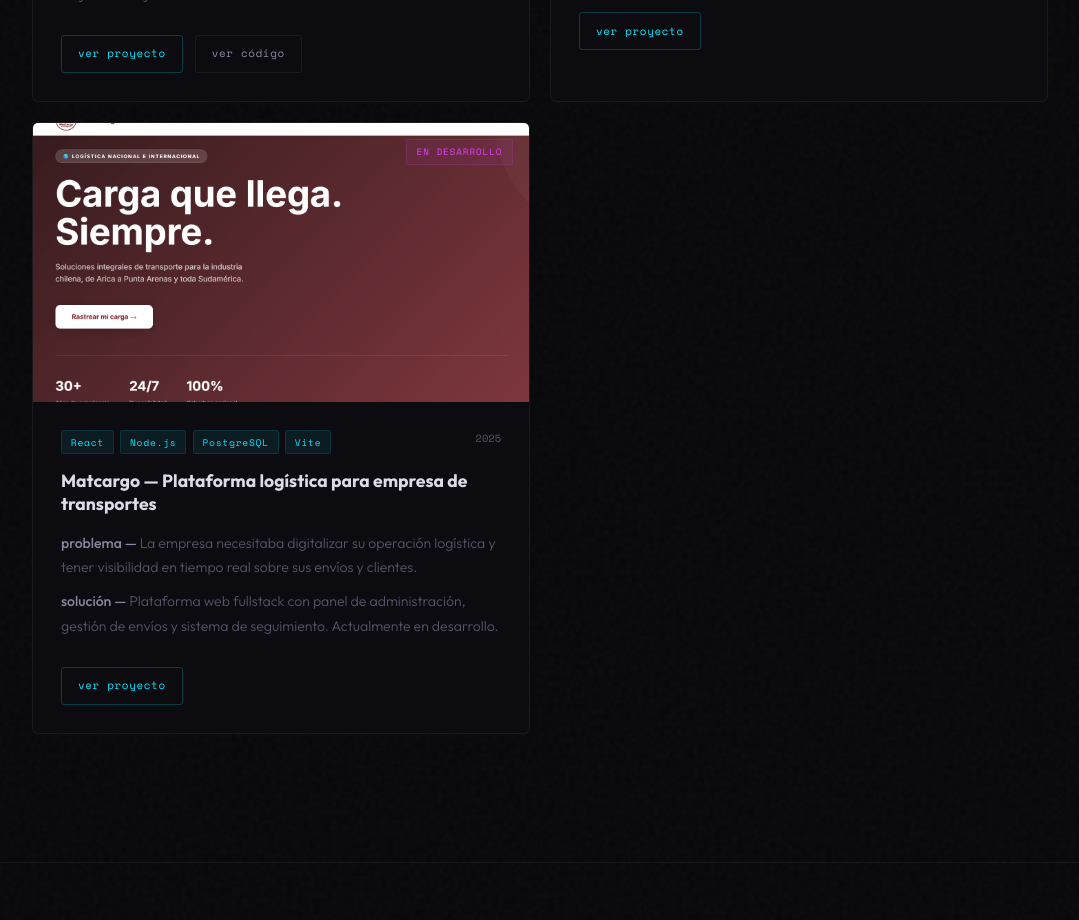
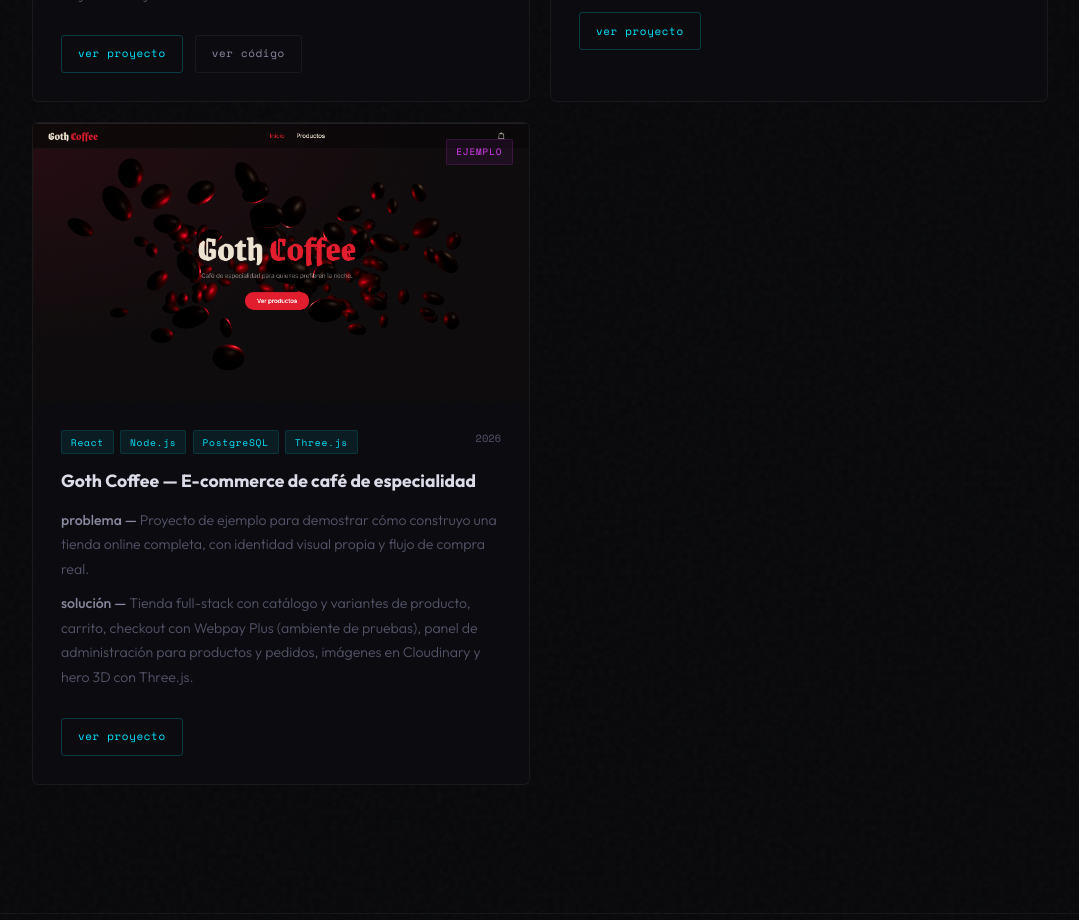
Before and after one commit to GriffithBtGrl/wired-navi, a React (Vite) app: page / in a window 1280 px wide. Shown: the part 6000-6920 px from the top of the page, without its empty margins (100-1179 px from the left). Built offline with nearby package versions, Linux system fonts and the light colour scheme.

Commit message:
feat: reemplazar Matcargo por Goth Coffee en proyectos

```diff
--- a/src/components/Projects.jsx
+++ b/src/components/Projects.jsx
@@ -3,7 +3,7 @@
 import { motion, useInView } from 'framer-motion'
 import richardImg from '../assets/httpsrichardpereznetlifyapp.jpeg'
 import weltschmerzImg from '../assets/weltschmerz.jpg'
-import matcargoImg from '../assets/matcargo.jpg'
+import gothCoffeeImg from '../assets/gothcoffee.jpg'
 
 const glass = {
   background: 'rgba(15, 15, 21, 0.55)',
@@ -34,17 +34,17 @@
     code: null,
     year: '2025',
   },
-  {
+   {
     id: 3,
-    title: 'Matcargo — Plataforma logística para empresa de transportes',
-    tags: ['React', 'Node.js', 'PostgreSQL', 'Vite'],
-    problem: 'La empresa necesitaba digitalizar su operación logística y tener visibilidad en tiempo real sobre sus envíos y clientes.',
-    solution: 'Plataforma web fullstack con panel de administración, gestión de envíos y sistema de seguimiento. Actualmente en desarrollo.',
-    image: matcargoImg,
-    demo: 'https://matcargo.vercel.app/',
+    title: 'Goth Coffee — E-commerce de café de especialidad',
+    tags: ['React', 'Node.js', 'PostgreSQL', 'Three.js'],
+    problem: 'Proyecto de ejemplo para demostrar cómo construyo una tienda online completa, con identidad visual propia y flujo de compra real.',
+    solution: 'Tienda full-stack con catálogo y variantes de producto, carrito, checkout con Webpay Plus (ambiente de pruebas), panel de administración para productos y pedidos, imágenes en Cloudinary y hero 3D con Three.js.',
+    image: gothCoffeeImg,
+    demo: 'https://goth-coffee.vercel.app/',
     code: null,
-    year: '2025',
-    badge: 'en desarrollo',
+    year: '2026',
+    badge: 'ejemplo',
   },
 ]
 
```
Also changed, not shown: src/assets/gothcoffee.jpg (added).
